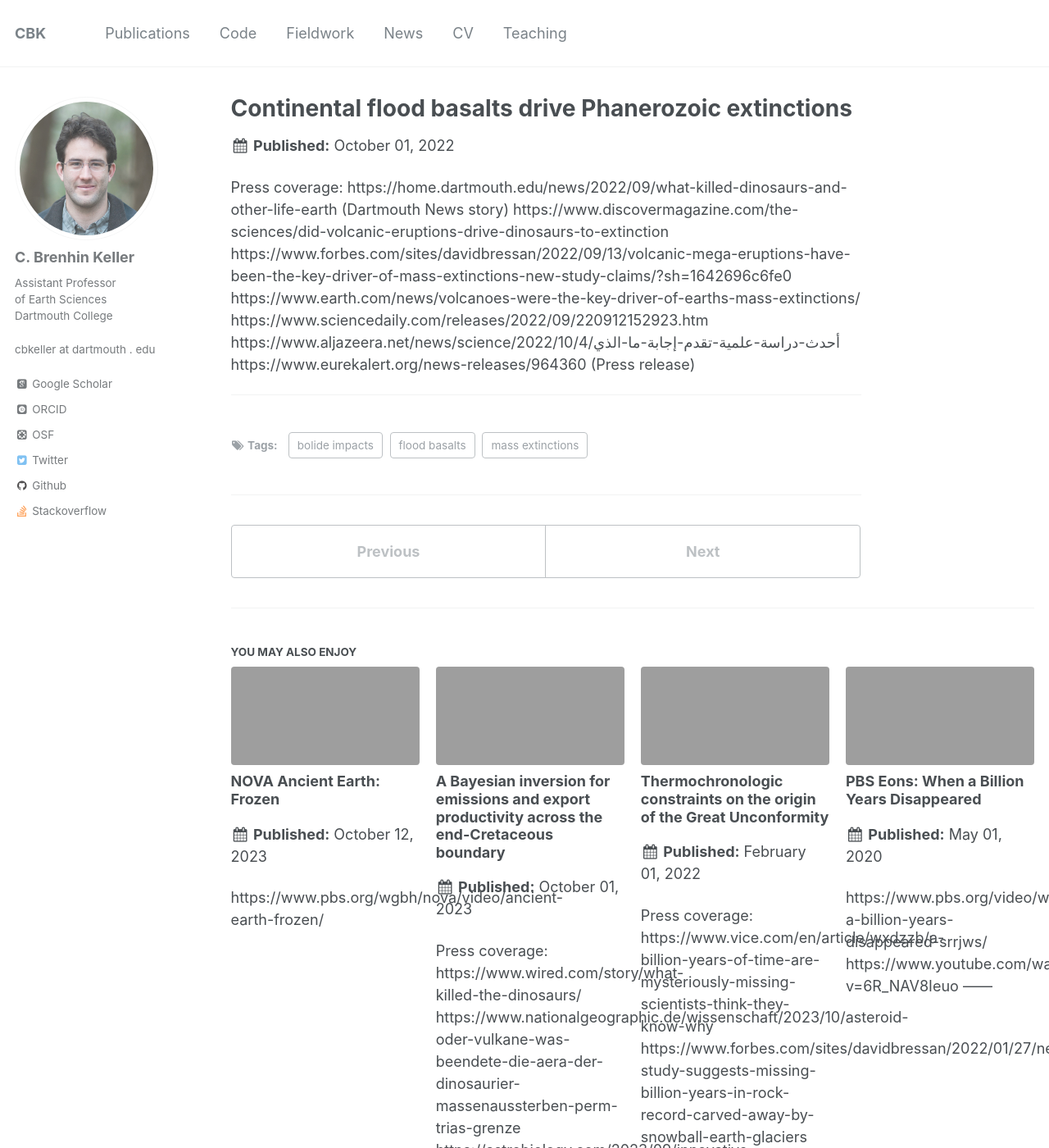
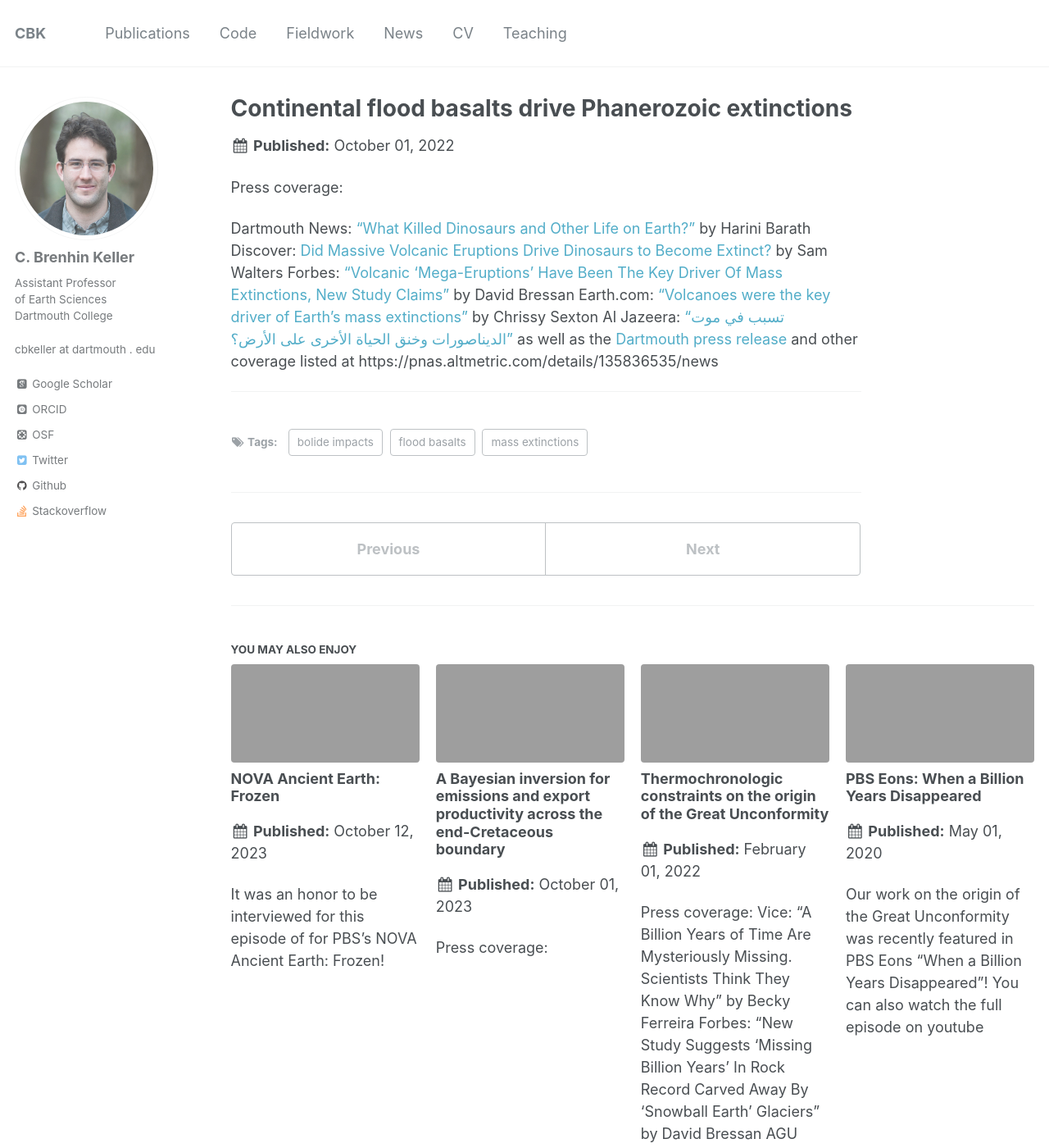
Before and after one commit to brenhinkeller/brenhinkeller.github.io, a Jekyll site: the page built from _posts/2022-10-01-continental-flood-basalts.md, in a window 1280 px wide and 1400 px high. Shown: the whole window at 82% size. Built offline with Jekyll 4.4.1, drawn with Linux system fonts in a browser that asks for light colours; some web fonts are replaced; some of the changed text lies outside the part shown.

Commit message:
Improve formatting

```diff
--- a/_posts/2020-05-01-pbs-eons.md
+++ b/_posts/2020-05-01-pbs-eons.md
@@ -5,6 +5,7 @@ permalink: /posts/2020/05/pbs-eons/
 tags:
   - Great Unconformity
 ---
-https://www.pbs.org/video/when-a-billion-years-disappeared-srrjws/
-https://www.youtube.com/watch?v=6R_NAV8Ieuo
+
+Our work on the origin of the Great Unconformity was recently featured in PBS Eons ["When a Billion Years Disappeared"](https://www.pbs.org/video/when-a-billion-years-disappeared-srrjws/)! You can also watch the full episode [on youtube](https://www.youtube.com/watch?v=6R_NAV8Ieuo)
+
 ------
--- a/_posts/2022-02-01-great-unconformity.md
+++ b/_posts/2022-02-01-great-unconformity.md
@@ -8,12 +8,12 @@ tags:
   - Bayesian inversion
 ---
 Press coverage:
-https://www.vice.com/en/article/wxdzzb/a-billion-years-of-time-are-mysteriously-missing-scientists-think-they-know-why
-https://www.forbes.com/sites/davidbressan/2022/01/27/new-study-suggests-missing-billion-years-in-rock-record-carved-away-by-snowball-earth-glaciers
-https://www.cbc.ca/listen/live-radio/1-205-saskatchewan-weekend/clip/15893540-how-rocks-northern-sask-helped-solve-geological-puzzle
-https://www.eurekalert.org/news-releases/941115 (press release)
-https://www.pnas.org/post/podcast/origin-great-unconformity (podcast)
-and others listed at https://pnas.altmetric.com/details/121569768/news
-
+Vice: ["A Billion Years of Time Are Mysteriously Missing. Scientists Think They Know Why"](https://www.vice.com/en/article/wxdzzb/a-billion-years-of-time-are-mysteriously-missing-scientists-think-they-know-why) by Becky Ferreira
+Forbes: ["New Study Suggests ‘Missing Billion Years’ In Rock Record Carved Away By ‘Snowball Earth’ Glaciers"](https://www.forbes.com/sites/davidbressan/2022/01/27/new-study-suggests-missing-billion-years-in-rock-record-carved-away-by-snowball-earth-glaciers) by David Bressan
+AGU Eos: ["The Great Unconformity or Great Unconformities?"](https://eos.org/articles/the-great-unconformity-or-great-unconformities) by Alka Tripathy-Lang
+CBC Radio: ["How rocks in northern Saskatchewan helped solve a geological puzzle"](https://www.cbc.ca/listen/live-radio/1-205-saskatchewan-weekend/clip/15893540-how-rocks-northern-sask-helped-solve-geological-puzzle)
+PNAS Science Sessions Podcast: ["Origin of the Great Unconformity"](https://www.pnas.org/post/podcast/origin-great-unconformity)
+as well as the [Dartmouth press release](https://www.eurekalert.org/news-releases/941115)
+and other coverage listed at https://pnas.altmetric.com/details/121569768/news
 
 ------
--- a/_posts/2022-10-01-continental-flood-basalts.md
+++ b/_posts/2022-10-01-continental-flood-basalts.md
@@ -8,12 +8,14 @@ tags:
   - bolide impacts
 ---
 Press coverage:
-https://home.dartmouth.edu/news/2022/09/what-killed-dinosaurs-and-other-life-earth (Dartmouth News story)
-https://www.discovermagazine.com/the-sciences/did-volcanic-eruptions-drive-dinosaurs-to-extinction
-https://www.forbes.com/sites/davidbressan/2022/09/13/volcanic-mega-eruptions-have-been-the-key-driver-of-mass-extinctions-new-study-claims/?sh=1642696c6fe0
-https://www.earth.com/news/volcanoes-were-the-key-driver-of-earths-mass-extinctions/
-https://www.sciencedaily.com/releases/2022/09/220912152923.htm
-https://www.aljazeera.net/news/science/2022/10/4/أحدث-دراسة-علمية-تقدم-إجابة-ما-الذي
-https://www.eurekalert.org/news-releases/964360 (Press release)
+
+Dartmouth News: ["What Killed Dinosaurs and Other Life on Earth?"](https://home.dartmouth.edu/news/2022/09/what-killed-dinosaurs-and-other-life-earth) by Harini Barath
+Discover: [Did Massive Volcanic Eruptions Drive Dinosaurs to Become Extinct?](https://www.discovermagazine.com/the-sciences/did-volcanic-eruptions-drive-dinosaurs-to-extinction) by Sam Walters
+Forbes: ["Volcanic ‘Mega-Eruptions’ Have Been The Key Driver Of Mass Extinctions, New Study Claims"](https://www.forbes.com/sites/davidbressan/2022/09/13/volcanic-mega-eruptions-have-been-the-key-driver-of-mass-extinctions-new-study-claims/) by David Bressan
+Earth.com: ["Volcanoes were the key driver of Earth's mass extinctions"](https://www.earth.com/news/volcanoes-were-the-key-driver-of-earths-mass-extinctions/) by Chrissy Sexton
+Al Jazeera: ["تسبب في موت الديناصورات وخنق الحياة الأخرى على الأرض؟"](https://www.aljazeera.net/news/science/2022/10/4/أحدث-دراسة-علمية-تقدم-إجابة-ما-الذي)
+as well as the [Dartmouth press release](https://www.eurekalert.org/news-releases/964360)
+and other coverage listed at https://pnas.altmetric.com/details/135836535/news
+
 
 ------
--- a/_posts/2023-10-01-Bayesian-inversion-emissions.md
+++ b/_posts/2023-10-01-Bayesian-inversion-emissions.md
@@ -8,10 +8,10 @@ tags:
   - Bayesian inversion
 ---
 Press coverage:
-https://www.wired.com/story/what-killed-the-dinosaurs/
-https://www.nationalgeographic.de/wissenschaft/2023/10/asteroid-oder-vulkane-was-beendete-die-aera-der-dinosaurier-massenaussterben-perm-trias-grenze
-https://astrobiology.com/2023/09/innovative-approach-reveals-environmental-mechanisms-of-the-end-cretaceous-extinction.html
-https://www.eurekalert.org/news-releases/1002574 (press release)
+
+Wired ["An Epic Fight Over What Really Killed the Dinosaurs"](https://www.wired.com/story/what-killed-the-dinosaurs/) by Matt Simon
+Astrobiology ["Innovative Approach Reveals Environmental Mechanisms Of The End-Cretaceous Extinction"](https://astrobiology.com/2023/09/innovative-approach-reveals-environmental-mechanisms-of-the-end-cretaceous-extinction.html) by Keith Cowing
+As well as the [AAAS press release](https://www.eurekalert.org/news-releases/1002574)
 and others listed at https://science.altmetric.com/details/154729247/news
 
 ------
--- a/_posts/2023-10-12-nova-ancient-earth.md
+++ b/_posts/2023-10-12-nova-ancient-earth.md
@@ -5,6 +5,7 @@ permalink: /posts/2020/10/nova-ancient-earth/
 tags:
   - Great Unconformity
 ---
-https://www.pbs.org/wgbh/nova/video/ancient-earth-frozen/
+
+It was an honor to be interviewed for this episode of for PBS's NOVA [Ancient Earth: Frozen](https://www.pbs.org/wgbh/nova/video/ancient-earth-frozen/)!
 
 ------
```
Also changed, not shown: _posts/2019-02-01-great-unconformity.md (+3 -19 lines).
